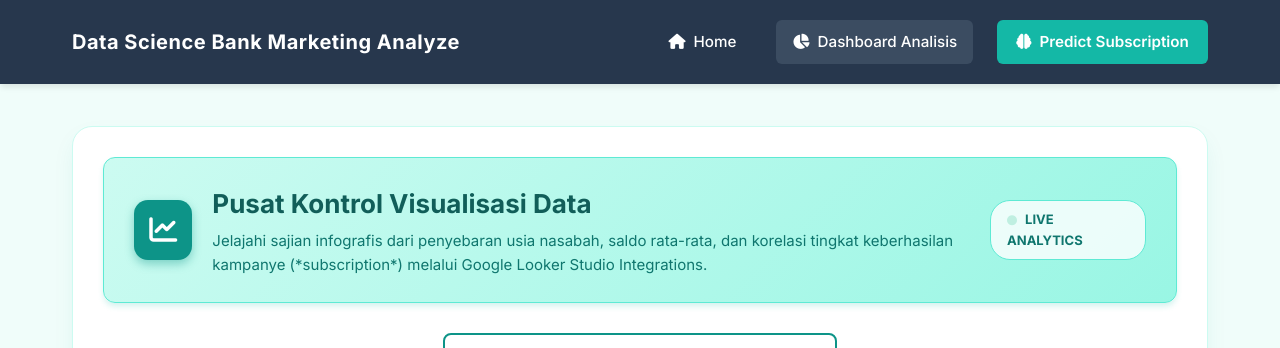
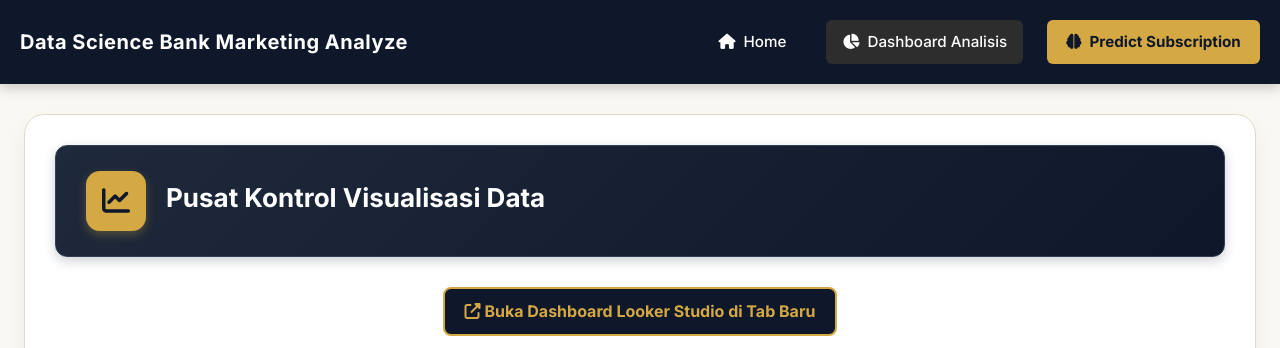
Before and after one commit to Alfirahmaamalia/BankMarketing-Prediction, a Flask app: page /dashboard in a window 1280 px wide. Shown: the top 348 px of the page. Run offline with Flask 3, Linux system fonts and the light colour scheme.

Commit message:
update project

```diff
--- a/requirements.txt
+++ b/requirements.txt
@@ -2,6 +2,6 @@ Flask==3.0.3
 pandas==2.2.2
 scikit-learn==1.4.2
 mlflow==2.11.3
-gunicorn==22.0.0
+gunicorn==21.2.0
 python-dotenv==1.0.1
 joblib==1.4.2
--- a/static/style.css
+++ b/static/style.css
@@ -1,18 +1,18 @@
-/* style.css - Bank Marketing Analytics */
+/* style.css - Bank Marketing Analytics — Navy Gold Premium Theme */
 
 :root {
-    --primary-color: #2563eb;
-    --primary-hover: #1d4ed8;
-    --secondary-color: #f1f5f9;
-    --secondary-hover: #e2e8f0;
-    --text-main: #1e293b;
-    --text-muted: #64748b;
-    --bg-main: #f8fafc;
+    --primary-color: #d4a843;
+    --primary-hover: #b8922e;
+    --secondary-color: #f5f0e6;
+    --secondary-hover: #ebe3d1;
+    --text-main: #0f172a;
+    --text-muted: #475569;
+    --bg-main: #fefce8;
     --card-bg: #ffffff;
-    --border-color: #e2e8f0;
-    --success: #10b981;
-    --danger: #ef4444;
-    --warning: #f59e0b;
+    --border-color: #e2d9c8;
+    --success: #16a34a;
+    --danger: #dc2626;
+    --warning: #d4a843;
     --radius: 8px;
     --shadow: 0 4px 6px -1px rgba(0, 0, 0, 0.1), 0 2px 4px -1px rgba(0, 0, 0, 0.06);
     --shadow-hover: 0 10px 15px -3px rgba(0, 0, 0, 0.1), 0 4px 6px -2px rgba(0, 0, 0, 0.05);
@@ -26,7 +26,7 @@
 }
 
 body {
-    background-color: #f0fcf9;
+    background-color: #faf8f3;
     color: var(--text-main);
     line-height: 1.6;
     display: flex;
@@ -36,8 +36,8 @@ body {
 
 /* Navbar */
 .dark-navbar {
-    background-color: #27374D;
-    box-shadow: 0 4px 6px -1px rgba(0, 0, 0, 0.1);
+    background-color: #0f172a;
+    box-shadow: 0 4px 12px rgba(0, 0, 0, 0.2);
     position: sticky;
     top: 0;
     z-index: 100;
@@ -49,9 +49,9 @@ body {
 }
 
 .nav-container {
-    max-width: 1200px;
+    max-width: 1400px;
     margin: 0 auto;
-    padding: 1rem 2rem;
+    padding: 1rem 1.25rem;
     display: flex;
     justify-content: space-between;
     align-items: center;
@@ -88,31 +88,32 @@ body {
 }
 
 .nav-link:hover {
-    color: white;
-    background-color: rgba(255, 255, 255, 0.1);
+    color: #d4a843;
+    background-color: rgba(212, 168, 67, 0.1);
 }
 
 .nav-link.active {
-    background-color: #3b4c61;
-    color: white;
+    background-color: rgba(212, 168, 67, 0.15);
+    color: #d4a843;
 }
 
 .nav-btn-predict {
-    background-color: #14b8a6;
-    color: white;
+    background-color: #d4a843;
+    color: #0f172a;
     padding: 0.6rem 1.2rem;
     border-radius: 6px;
     text-decoration: none;
-    font-weight: 600;
+    font-weight: 700;
     font-size: 0.95rem;
     display: flex;
     align-items: center;
     gap: 0.5rem;
-    transition: background-color 0.2s;
+    transition: all 0.2s;
 }
 
 .nav-btn-predict:hover {
-    background-color: #0d9488;
+    background-color: #b8922e;
+    color: #0f172a;
 }
 
 /* Main Content */
--- a/templates/dashboard_view.html
+++ b/templates/dashboard_view.html
@@ -12,11 +12,7 @@
             </div>
             <div class="texts">
                 <h1>Pusat Kontrol Visualisasi Data</h1>
-                <p>Jelajahi sajian infografis dari penyebaran usia nasabah, saldo rata-rata, dan korelasi tingkat keberhasilan kampanye (*subscription*) melalui Google Looker Studio Integrations.</p>
             </div>
-        </div>
-        <div class="live-tag">
-            <i class="fas fa-circle live-dot"></i> LIVE ANALYTICS
         </div>
     </div>
 
@@ -24,14 +20,17 @@
     <div class="dashboard-container">
         <!-- Tautan langsung sebagai cadangan karena link /s/ diblokir oleh Google untuk iframe -->
         <div style="text-align: center; margin-bottom: 20px;">
-            <a href="https://datastudio.google.com/reporting/982c6a2f-0f9a-44a4-8be4-3cda279306c2" target="_blank" style="background-color: white; color: #0d9488; border: 2px solid #0d9488; padding: 10px 20px; border-radius: 8px; font-weight: bold; text-decoration: none; display: inline-block;">
+            <a href="https://datastudio.google.com/reporting/982c6a2f-0f9a-44a4-8be4-3cda279306c2" target="_blank"
+                style="background-color: #0f172a; color: #d4a843; border: 2px solid #d4a843; padding: 10px 20px; border-radius: 8px; font-weight: bold; text-decoration: none; display: inline-block;">
                 <i class="fas fa-external-link-alt"></i> Buka Dashboard Looker Studio di Tab Baru
             </a>
         </div>
 
         <div class="iframe-wrapper">
-            <iframe width="100%" height="900" src="https://lookerstudio.google.com/embed/reporting/982c6a2f-0f9a-44a4-8be4-3cda279306c2"
-                frameborder="0" style="border:0" allowfullscreen sandbox="allow-storage-access-by-user-activation allow-scripts allow-same-origin allow-top-navigation allow-popups">
+            <iframe width="100%" height="900"
+                src="https://lookerstudio.google.com/embed/reporting/982c6a2f-0f9a-44a4-8be4-3cda279306c2"
+                frameborder="0" style="border:0" allowfullscreen
+                sandbox="allow-storage-access-by-user-activation allow-scripts allow-same-origin allow-top-navigation allow-popups">
             </iframe>
         </div>
     </div>
@@ -40,36 +39,37 @@
 
 <style>
     body {
-    background-color: #f0fdfa; /* Super light teal base */
+        background-color: #faf8f3;
         margin: 0;
         font-family: 'Inter', 'Segoe UI', sans-serif;
     }
 
-main {
+    main,
+    .main-content {
         max-width: 1600px;
         margin: 0 auto;
-    padding: 20px 0;
+        padding: 20px 1.5rem;
     }
 
     .dash-wrapper-card {
         background-color: white;
         margin: 10px auto;
         border-radius: 20px;
-    border: 1px solid #ccfbf1;
-    box-shadow: 0 10px 25px -5px rgba(13, 148, 136, 0.1);
+        border: 1px solid #e2d9c8;
+        box-shadow: 0 10px 25px -5px rgba(15, 23, 42, 0.08);
         padding: 30px;
     }
 
     .dash-header {
-    background: linear-gradient(135deg, #ccfbf1 0%, #99f6e4 100%);
-    border: 1px solid #5eead4;
+        background: linear-gradient(135deg, #1e293b 0%, #0f172a 100%);
+        border: 1px solid #334155;
         border-radius: 12px;
         padding: 25px 30px;
         display: flex;
         justify-content: space-between;
         align-items: center;
         margin-bottom: 30px;
-    box-shadow: 0 4px 6px -1px rgba(20, 184, 166, 0.2);
+        box-shadow: 0 4px 12px rgba(15, 23, 42, 0.2);
     }
 
     .dash-header-content {
@@ -79,8 +79,8 @@ main {
     }
 
     .icon-bulb {
-    background: #0d9488;
-    color: white;
+        background: #d4a843;
+        color: #0f172a;
         width: 60px;
         height: 60px;
         border-radius: 14px;
@@ -88,11 +88,11 @@ main {
         align-items: center;
         justify-content: center;
         font-size: 28px;
-    box-shadow: 0 4px 10px rgba(13, 148, 136, 0.4);
+        box-shadow: 0 4px 10px rgba(212, 168, 67, 0.3);
     }
 
     .texts h1 {
-    color: #115e59;
+        color: #ffffff;
         margin: 0 0 5px 0;
         font-size: 26px;
         font-weight: 800;
@@ -101,31 +101,10 @@ main {
     }
 
     .texts p {
-    color: #0f766e;
+        color: rgba(255, 255, 255, 0.7);
         margin: 0;
         font-size: 15px;
         max-width: 800px;
-}
-
-.live-tag {
-    background-color: rgba(255,255,255,0.8);
-    padding: 8px 16px;
-    border-radius: 20px;
-    color: #0f766e;
-    font-weight: 700;
-    font-size: 13px;
-    border: 1px solid #5eead4;
-}
-
-.live-dot {
-    color: #10b981;
-    font-size: 10px;
-    margin-right: 5px;
-    animation: blinker 1.5s linear infinite;
-}
-
-@keyframes blinker {
-    50% { opacity: 0; }
     }
 
     .dashboard-container {
@@ -137,10 +116,10 @@ main {
     .iframe-wrapper {
         background-color: white;
         border-radius: 12px;
-    box-shadow: 0 8px 20px rgba(0,0,0,0.08); /* More popping shadow */
+        box-shadow: 0 8px 20px rgba(0, 0, 0, 0.08);
         padding: 0;
-    overflow: hidden; /* Makes iframe corners round with the wrapper */
-    border: 1px solid #e2e8f0;
+        overflow: hidden;
+        border: 1px solid #e2d9c8;
     }
 
     @media (max-width: 768px) {
--- a/templates/home.html
+++ b/templates/home.html
@@ -10,7 +10,7 @@
             <!-- Top Info Banner -->
             <div class="home-info-banner mb-4">
                 <h3>Data Science Bank Marketing Analyze</h3>
-                <p>Identifikasi probabilitas berlangganan nasabah menggunakan kekuatan Machine Learning dengan model Random Forest. Sistem ini membantu tim pemasaran mengenali pola dan faktor risiko utama melalui workflow yang rapi, cepat, dan mudah digunakan untuk menjaga stabilitas keberhasilan kampanye.</p>
+                <p>Platform analitik berbasis Machine Learning untuk menganalisis data kampanye telemarketing bank dan memprediksi peluang nasabah berlangganan deposito berjangka. Dirancang untuk membantu pengambilan keputusan strategis tim pemasaran secara cepat dan akurat.</p>
             </div>
 
             <!-- Main Hero Banner -->
```
Also changed, not shown: other parts of static/style.css (+70 -56 lines), scratch_predict.py (added, +86 -0 lines), 1 other file. Lines whose indentation alone changed are shown as unchanged.
